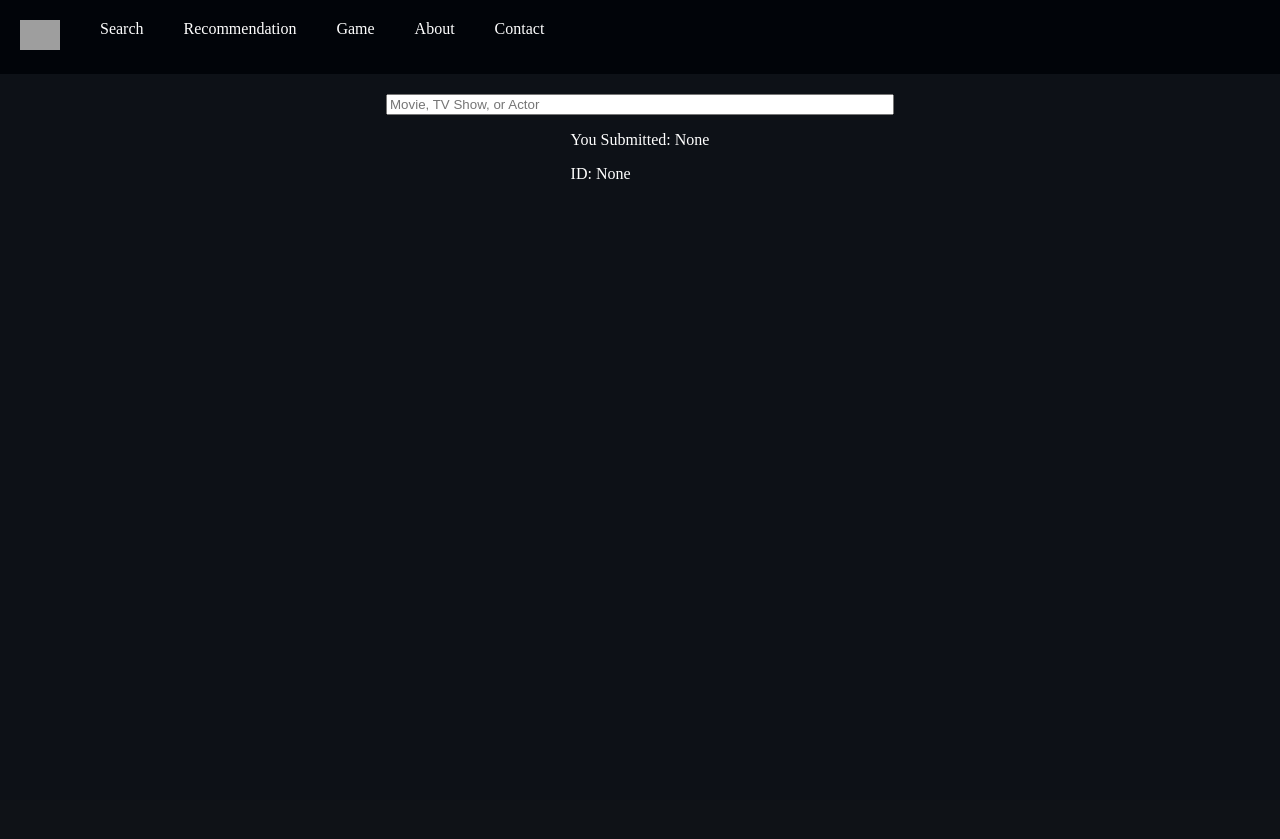
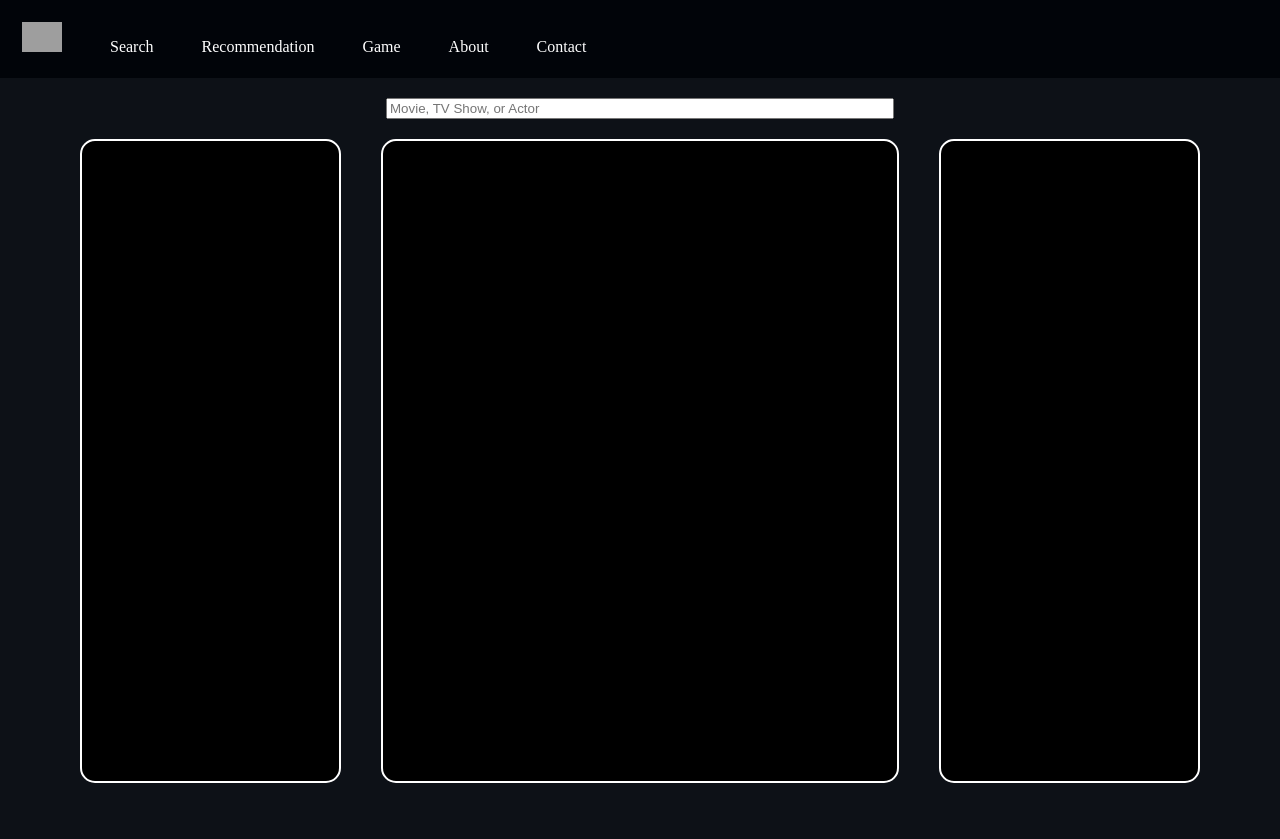
Before and after one commit to KevZ3742/MovieMesh, a Flask app: page / in a window 1280 px wide. Before the commit the page ends 179 px from the top, so only its background shows below. Run offline with Flask 3, Linux system fonts and the light colour scheme; grey boxes are pictures that could not be loaded.

Commit message:
added boxes

```diff
--- a/static/styles/style.css
+++ b/static/styles/style.css
@@ -7,15 +7,16 @@ body {
 .navbar {
   background-color: #010409;
   overflow: hidden;
+  white-space: nowrap; /* Prevent links from moving to next line */
 }
 
 .navbar a {
-  float: left;
-  display: block;
+  display: inline-block; /* Display links inline */
   color: #fff;
   text-align: center;
   padding: 20px 20px;
   text-decoration: none;
+  border: 2px solid transparent; /* Initial border setting */
 }
 
 .navbar a:not(.logo):hover {
@@ -23,6 +24,7 @@ body {
   background-color: #555;
   border-radius: 4px;
   padding: 7px 7px;
+  border-color: white; /* Border color on hover */
 }
 
 .navbar .logo img {
@@ -66,7 +68,7 @@ body {
   margin-bottom: 10px;
 }
 
-/* Search result image size*/
+/* Search result image size */
 #search-results li img {
   width: 100px;
   height: 150px;
@@ -105,3 +107,29 @@ body {
   position: relative;
   display: inline-block;
 }
+
+/* Styles for the box layout */
+.box-container {
+  margin: 20px 60px 60px 60px;
+  display: flex;
+  justify-content: space-between;
+  align-items: flex-start;
+  height: 80vh;
+}
+
+.box {
+  flex-grow: 1;
+  background-color: black;
+  border: 2px solid white;
+  border-radius: 15px;
+  margin: 0 20px;
+  height: 100%;
+}
+
+.box.center {
+  flex-grow: 2;
+  background-color: black;
+  border: 2px solid white;
+  border-radius: 15px;
+  height: 100%;
+}
--- a/templates/index.html
+++ b/templates/index.html
@@ -22,11 +22,16 @@
             <input type="text" id="id" name="id" value="" hidden/>
             <ul id="search-results"></ul>
         </div>
-        <div>
+        <!-- <div>
             <p>You Submitted: {{ query }}</p>
             <p>ID: {{ id }}</p>
-        </div>
+        </div> -->
     </form>
+    <div class="box-container">
+        <div class="box"></div>
+        <div class="box center"></div>
+        <div class="box"></div>
+    </div>
     <script src="{{ url_for('static',filename='scripts/script.js') }}"></script>
 </body>
 </html>
```
